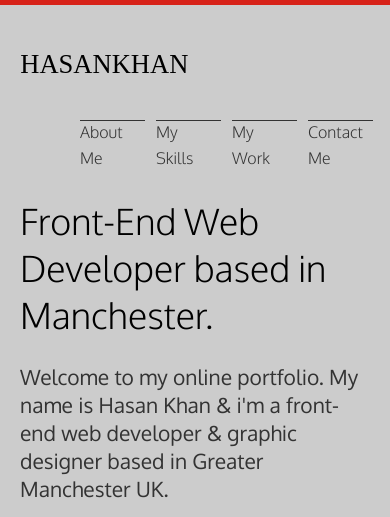
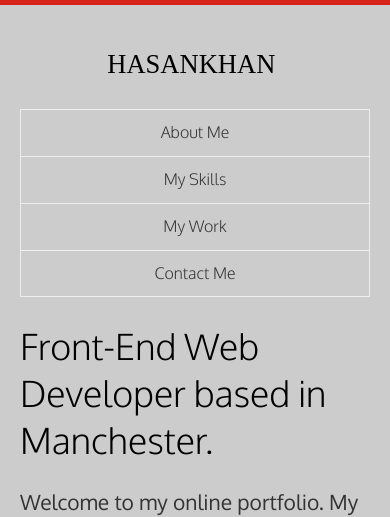
Before and after one commit to coolkingkhan/mywebsite, a website: page app/index.html in a window 390 px wide. Shown: the top 517 px of the page. Drawn offline with nearby package versions, Linux system fonts and the light colour scheme; files that its build step writes are made by us from their sources.

Commit message:
more styling on responsive navigation.. rename mixins appropriately

```diff
--- a/app/index.html
+++ b/app/index.html
@@ -35,18 +35,18 @@
     <div class="container">
       <header class="header">
         <div class="grid">
-          <div class="grid__item lap--one-quarter desk--one-quarter">
+          <div class="grid__item desk--one-quarter">
             <div class="header__logo">
               <a href="#"><img src="images/logo.svg" alt="" width="176" height="26">Hasan Khan</a>
             </div>
-          </div>
-          <div class="grid__item lap--two-thirds desk--two-thirds">
+          </div><!--
+       --><div class="grid__item desk--three-quarters">
             <nav class="header__nav">
-              <ul class="grid grid--right">
-                <li class="grid__item one-fifth header__nav-item"><a href="#">About Me</a></li>
-                <li class="grid__item one-fifth header__nav-item"><a href="#">My Skills</a></li>
-                <li class="grid__item one-fifth header__nav-item"><a href="#">My Work</a></li>
-                <li class="grid__item one-fifth header__nav-item"><a href="#">Contact Me</a></li>
+              <ul class="grid">
+                <li class="grid__item one-whole lap--one-fifth desk--one-fifth header__nav-item"><a href="#">About Me</a></li>
+                <li class="grid__item one-whole lap--one-fifth desk--one-fifth header__nav-item"><a href="#">My Skills</a></li>
+                <li class="grid__item one-whole lap--one-fifth desk--one-fifth header__nav-item"><a href="#">My Work</a></li>
+                <li class="grid__item one-whole lap--one-fifth desk--one-fifth header__nav-item"><a href="#">Contact Me</a></li>
               </ul>
             </nav>
           </div>
--- a/app/styles/mixin.scss
+++ b/app/styles/_mixin.scss
@@ -27,3 +27,24 @@ $baseline-px: 16px;
 // .element {
 //   @include rem('padding',10px 0 2px 5px);
 // }
+
+$tablet-width: 768px;
+$desktop-width: 1024px;
+
+@mixin mobile {
+  @media (max-width: #{$tablet-width - 1px}) {
+    @content;
+  }
+}
+
+@mixin tablet {
+  @media (min-width: #{$tablet-width}) and (max-width: #{$desktop-width - 1px}) {
+    @content;
+  }
+}
+
+@mixin desktop {
+  @media (min-width: #{$desktop-width}) {
+    @content;
+  }
+}
--- /dev/null
+++ b/app/styles/_variables.scss
@@ -0,0 +1,10 @@
+/*********************
+Colours
+*********************/
+
+$main: #cc4e46;
+$defaulttext: #333;
+$paleborder: #eee7dd;
+$palefootertext: #d2d0c2;
+$modulebackground: #d0cdc4;
+$dark: #333;
--- a/app/styles/main.scss
+++ b/app/styles/main.scss
@@ -4,7 +4,12 @@
 @import 'fonts/font-awesome';
 @import 'mixin';
 @import url(https://fonts.googleapis.com/css?family=Oxygen:400,300,700);
-@import 'text';
+@import 'typography';
+@import 'bits';
+
+* {
+    box-sizing: border-box;
+}
 
 img {
   width: 100%;
@@ -38,26 +43,53 @@ body {
 
 .header{
   @include rem('margin-bottom',25px);
+
   &__logo a{
     font-size: 0;
-    display: inline-block;
+    display: block;
     margin-top:25px;
+    text-align: center;
+
     img{
       @include rem('width',176px);
       @include rem('height',26px);
     }
 
+    @include desktop{
+      text-align: left;
+      display: inline-block;
+    }
   }
 
   &__nav{
-    margin-top: 30px;
+    margin-top: 20px;
+    text-align: center;
     &-item{
       position: relative;
       a{
         text-decoration: none;
         display:block;
         font-weight: 300;
+        padding: 10px 0;
+        margin-top: -1px;
+        border: 1px solid #eee;
+        text-align: center;
+
         &:before{
+          display: none;
+        }
+      }
+    }
+    @include desktop {
+      text-align: right;
+      &-item a{
+        text-align: left;
+        border: none;
+        margin-top: 0;
+        padding: 0;
+
+        &:before{
+          display: block;
           content: "";
           position: absolute;
           top: 0;
@@ -70,6 +102,7 @@ body {
         &:hover{
           color: black;
           transition: color 0.5s;
+
           &:before {
             background-color: #d72219;
             transition: background-color 0.5s;
```
Also changed, not shown: app/styles/_bits.scss (added), app/styles/typography.scss (renamed from app/styles/text.scss).
